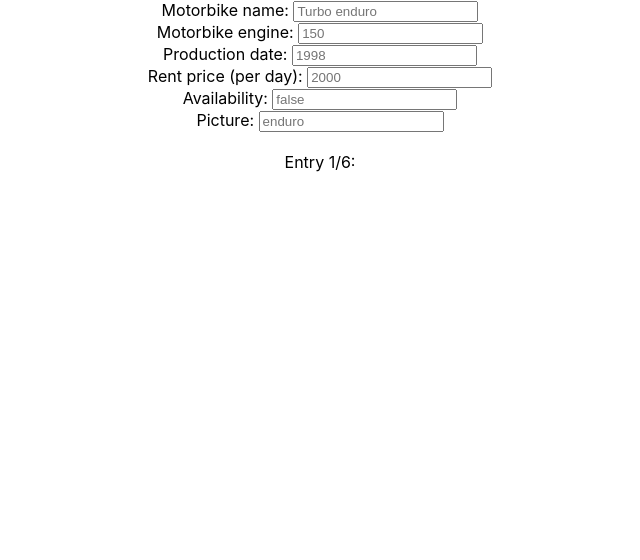
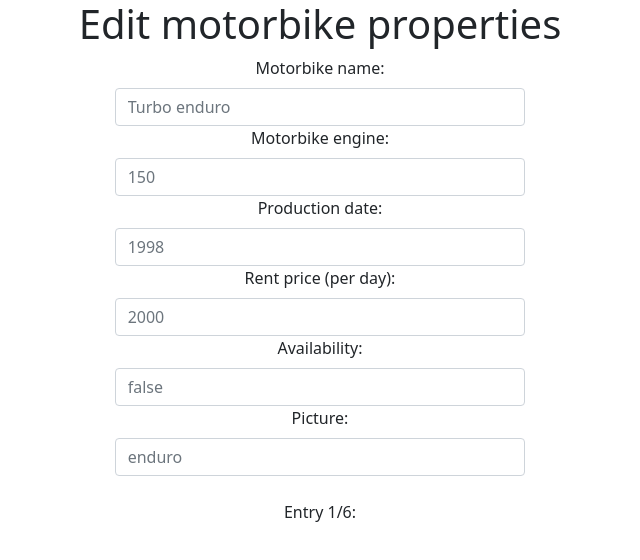
Before and after one commit to donbigosso/JSON_Reader_Frontend, a React (Create React App) app: page / in a window 1280 px wide. Shown: the top 560 px of the page, without its empty margins (320-960 px from the left). Built offline with nearby package versions, Linux system fonts and the light colour scheme.

Commit message:
Labels from JSON display correctly

```diff
--- a/src/App.js
+++ b/src/App.js
@@ -3,10 +3,17 @@ import React, { useState, useEffect } from "react";
 import axios from "axios";
 import Loader from "./components/Loader";
 import LoadedPage from "./components/LoadedPage";
+import "bootstrap/dist/css/bootstrap.min.css";
+
 function App() {
-  const jsonFile = process.env.PUBLIC_URL + "/data/motorbikeList.json";
+  //put yourt path to folder and file name seperately below
+  const jsonFolderPath = process.env.PUBLIC_URL + "/data/";
+  const fileName = "motorbikeList.json"; //name wil be used as a header for Loaded Page
+
+  //no need to edit below lines
+  const fullPath = jsonFolderPath + fileName;
   const newNoCache = Math.round(Date.now() / 100000);
-  const url = `${jsonFile}?noCache=${newNoCache}`;
+  const url = `${fullPath}?noCache=${newNoCache}`;
   const [dataPack, setDataPack] = useState([]);
   const getDataPack = () => {
     // fetches data from the chosen language JSON file
@@ -28,7 +35,7 @@ function App() {
     if (typeof dataPack[0] !== "object") {
       return <Loader />;
     } else {
-      return <LoadedPage data={dataPack} />;
+      return <LoadedPage data={dataPack} fileName={fileName} />;
     }
   };
 
--- a/src/components/LoadedPage.js
+++ b/src/components/LoadedPage.js
@@ -1,11 +1,15 @@
 import React, { useState, useEffect } from "react";
 import Form from "react-bootstrap/Form";
+import Col from "react-bootstrap/Col";
+import { Row } from "react-bootstrap";
 export default function LoadedPage(props) {
   const dataPack = props.data;
   const [labelCnt, setLabelCnt] = useState(0);
   const [labelVals, setLabelVals] = useState([]);
   const [currentElement, setCurrentElement] = useState(0);
+
   const labelCaptions = {
+    //customize your labels here: key => your own label
     name: "Motorbike name",
     engine: "Motorbike engine",
     production_date: "Production date",
@@ -17,15 +21,30 @@ export default function LoadedPage(props) {
     labels: "here",
   };
 
-  const labelCaptionKeys = Object.keys(labelCaptions);
-  const labelCaptionValues = Object.values(labelCaptions);
+  const fileNames = {
+    //customize your file names here here: file name =>  your own name
+    "motorbikeList.json": "Edit motorbike properties",
+  };
+  const fileNameKeys = Object.keys(fileNames);
 
   // checks if a json label has a proper dectription stored in labelCaptions object
+  const labelCaptionKeys = Object.keys(labelCaptions);
+
   const displayLabelName = (label) => {
     let labelToDisplay = label;
     labelCaptionKeys.forEach((element) => {
       if (element === label) {
         labelToDisplay = labelCaptions[element];
+      }
+    });
+    return labelToDisplay;
+  };
+
+  const displayCustomFileName = (fileName) => {
+    let labelToDisplay = fileName;
+    fileNameKeys.forEach((element) => {
+      if (element === fileName) {
+        labelToDisplay = fileNames[element];
       }
     });
     return labelToDisplay;
@@ -56,18 +75,33 @@ export default function LoadedPage(props) {
       ? "text"
       : typeof value === "number"
       ? "number"
+      : typeof value === "boolean"
+      ? ""
       : "text";
   };
 
+  const createAFormControlField = () => {
+    return;
+  };
   const drawFormFields = () => {
     return labelKeys.map((element, index) => (
-      <Form.Group key={element} controlId={element}>
-        <Form.Label>{displayLabelName(element)}: </Form.Label>
-        <Form.Control
-          type={checkInputType(dataPack[0][element])}
-          placeholder={checkPlaceholder(dataPack[currentElement][element])}
-        />
-      </Form.Group>
+      <div key={element}>
+        <Row>
+          <Col md={4}></Col>
+          <Col md={4}>
+            <Form.Group controlId={element}>
+              <Form.Label>{displayLabelName(element)}: </Form.Label>
+              <Form.Control
+                type={checkInputType(dataPack[0][element])}
+                placeholder={checkPlaceholder(
+                  dataPack[currentElement][element]
+                )}
+              />
+            </Form.Group>
+          </Col>
+          <Col md={4}></Col>
+        </Row>
+      </div>
     ));
   };
 
@@ -76,6 +110,7 @@ export default function LoadedPage(props) {
   };
   return (
     <div>
+      <h1>{displayCustomFileName(props.fileName)}</h1>
       {drawForm()}
       <br />
       Entry {currentElement + 1}/{dataPack.length}:
```
